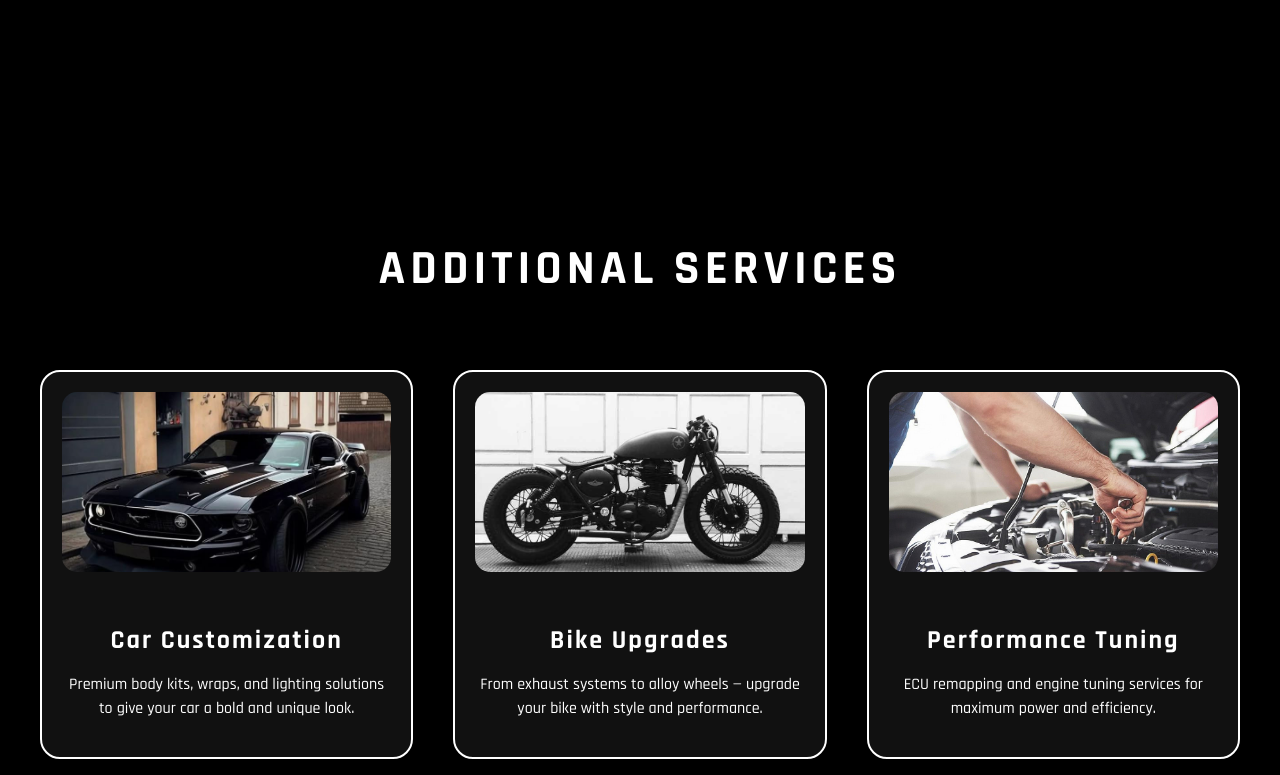
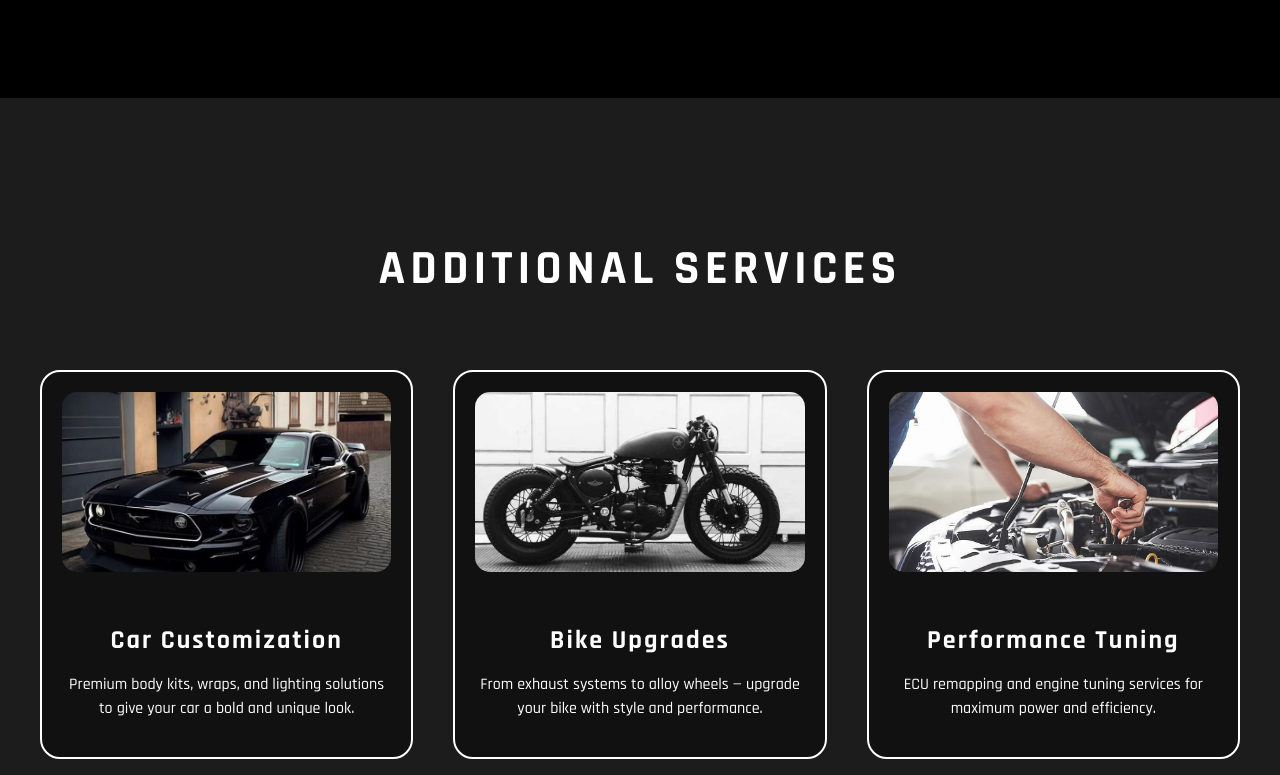
Before and after one commit to pavitraa07/Benzamods-Project, a React (Create React App) app in the folder frontend/: page / in a window 1280 px wide. Shown: the part 1125-1900 px from the top of the page. Built offline with nearby package versions, Linux system fonts and the light colour scheme; no server answers.

Commit message:
Deployment

```diff
--- a/frontend/src/components/FeaturedServices.jsx
+++ b/frontend/src/components/FeaturedServices.jsx
@@ -16,7 +16,7 @@ function FeaturedServices() {
   }, []);
 
   const containerStyle = {
-    backgroundColor: "#000",
+    backgroundColor: "#1d1c1cff",
     color: "#fff",
     padding: "100px 20px",
     textAlign: "center",
```
